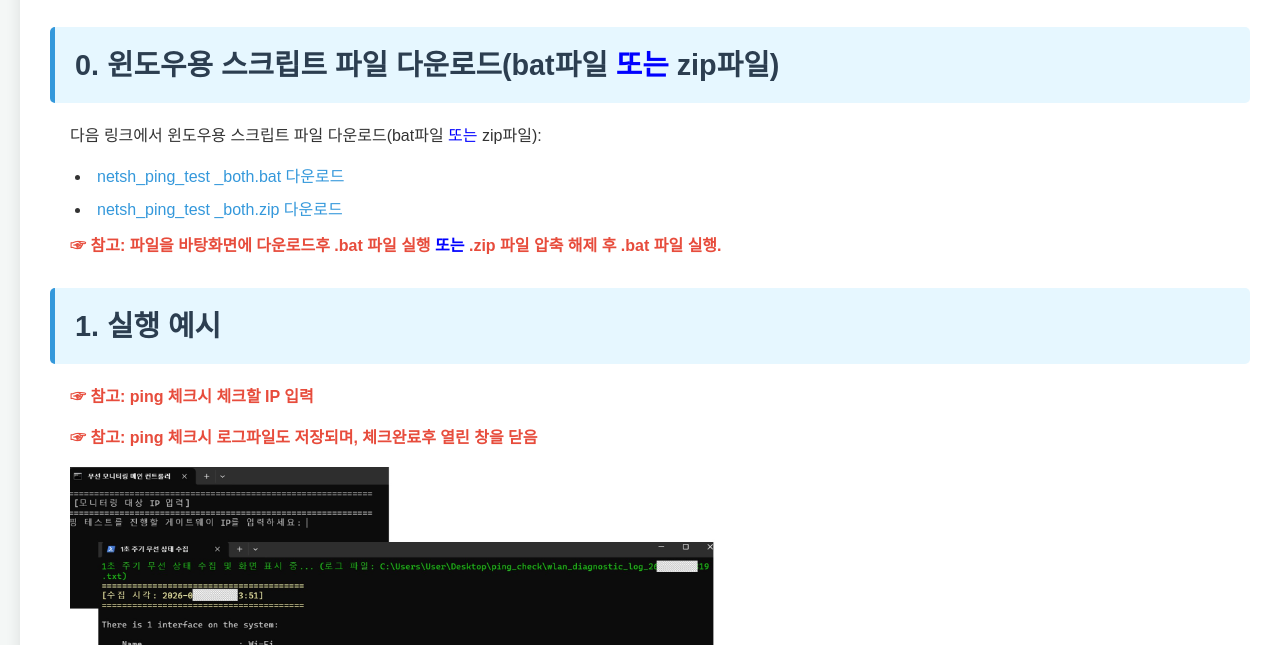
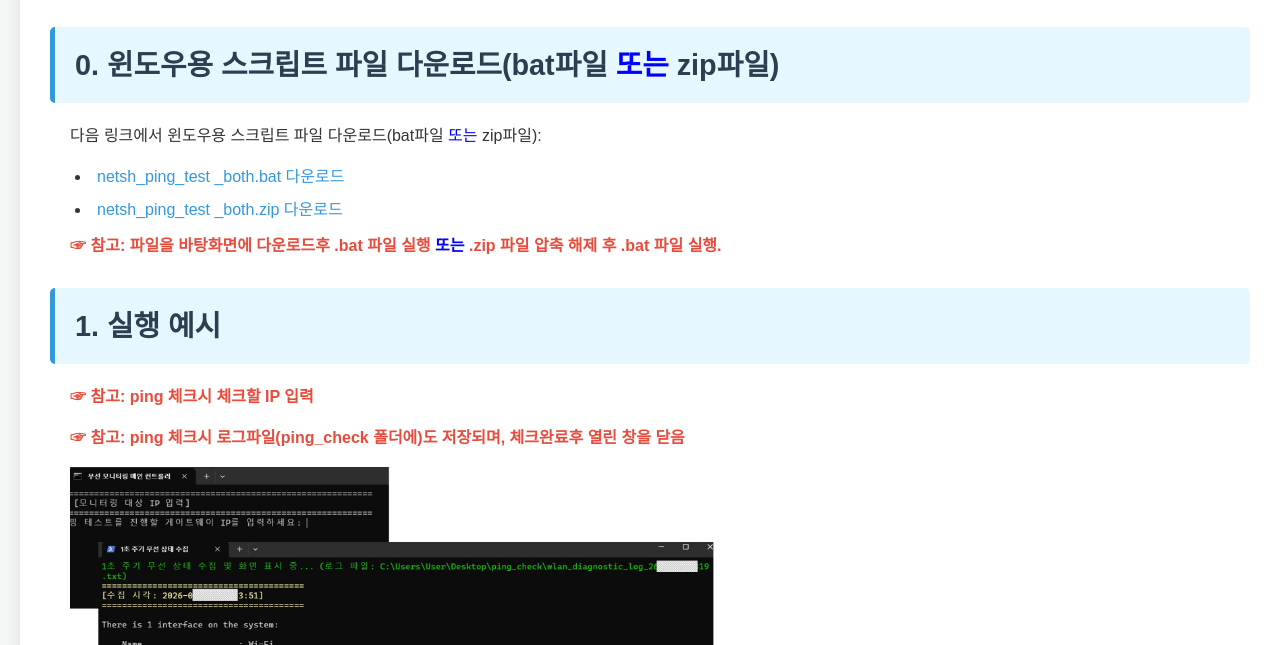
Before and after one commit to cockcut/ping_wlan_check, a plain HTML site: page index.html in a window 1280 px wide. Shown: the part 155-800 px from the top of the page. Drawn offline with Linux system fonts and the light colour scheme.

Commit message:
Update index.html

```diff
--- a/index.html
+++ b/index.html
@@ -90,7 +90,7 @@
     <h2>1. 실행 예시</h2>
     <div class="section-content">
 		<p class="note">☞ 참고: ping 체크시 체크할 IP 입력</p>
-        <p class="note">☞ 참고: ping 체크시 로그파일도 저장되며, 체크완료후 열린 창을 닫음</p>
+        <p class="note">☞ 참고: ping 체크시 로그파일(ping_check 폴더에)도 저장되며, 체크완료후 열린 창을 닫음</p>
 		<p><img src="./image/check.jpg"></p>
 		<p><img src="./image/check_log.jpg"></p>
     </div>
```
